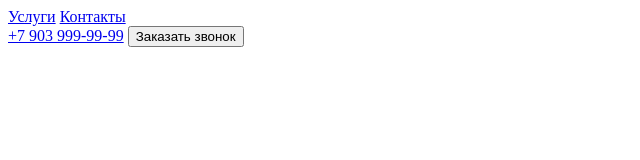
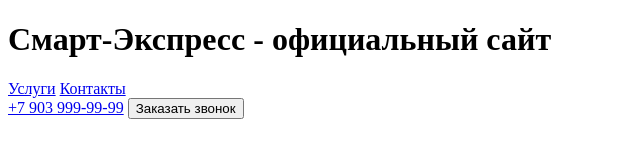
Before and after one commit to sortedmap/git-basics, a plain HTML site: page index.html in a window 1280 px wide. Shown: the whole page, without its empty margins (0-640 px from the left). Drawn offline with Linux system fonts and the light colour scheme.

Commit message:
header changed to official

```diff
--- a/index.html
+++ b/index.html
@@ -8,6 +8,7 @@
     <script src='js/jquery-3.6.0.min.js'></script>
 </head>
 <body>
+    <h1>Смарт-Экспресс - официальный сайт</h1>
     <header>
         <nav>
             <a href="#services">Услуги</a>
```
